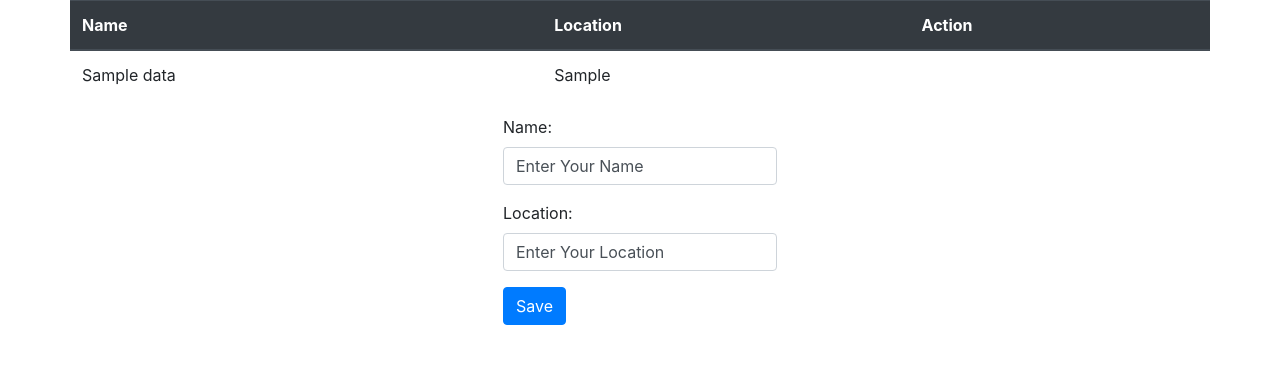
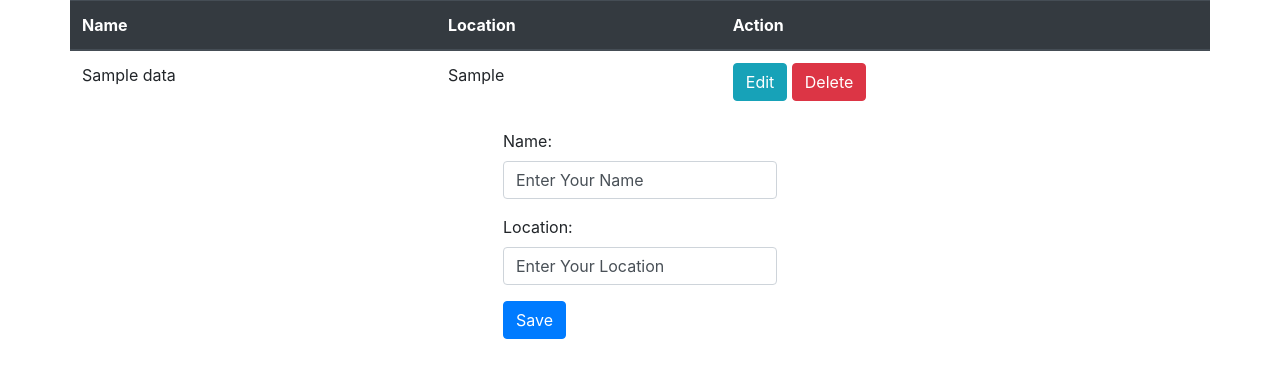
Before and after one commit to jacobcollinsdev/php-crud, a PHP site: the page made by index.php in a window 1280 px wide. Shown: the top 378 px of the page. Run offline with PHP 8.4, Linux system fonts and the light colour scheme; tables that the repository leaves empty or names only in its code hold one stand-in row (values such as "Sample post").

Commit message:
Added Edit and Delete buttons

```diff
--- a/index.php
+++ b/index.php
@@ -36,7 +36,12 @@
                 <tr>
                     <td><?php echo $row['name']; ?></td>
                     <td><?php echo $row['location']; ?></td>
-                    <td></td>
+                    <td>
+                        <!-- LINK TO INDEX.PHP FILE AND PASS EDIT AS A VARIABLE -->
+                        <a href="index.php?edit=<?php echo $row['id']; ?>" class="btn btn-info">Edit</a>
+                        <!-- LINK TO PROCESS.PHP FILE AND PASS DELETE AS A VARIABLE -->
+                        <a href="process.php?delete=<?php echo $row['id']; ?>" class="btn btn-danger">Delete</a>
+                    </td>
                 </tr>
             <?php endwhile; ?>
 
```
